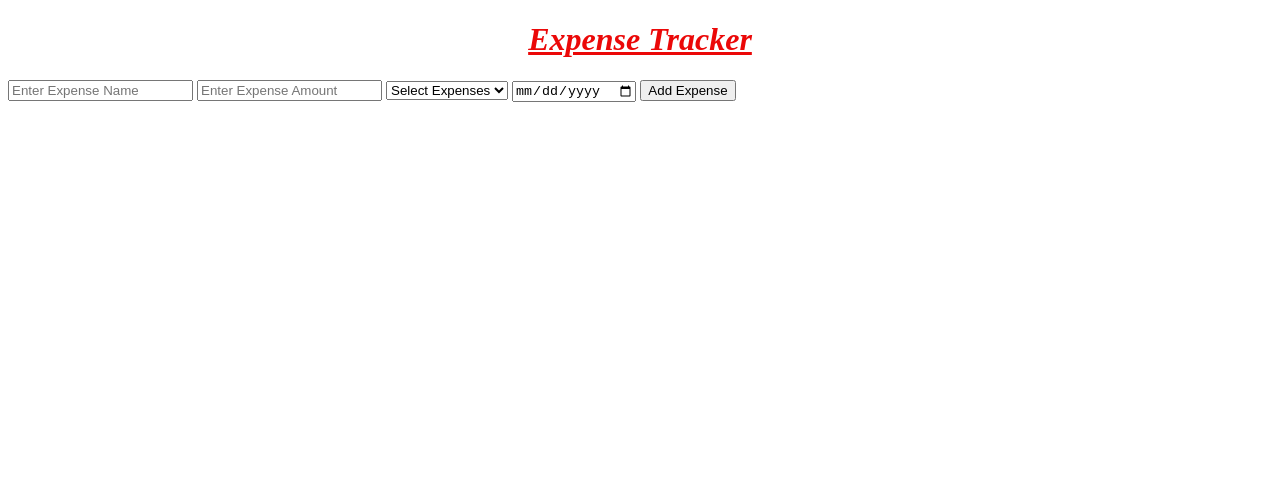
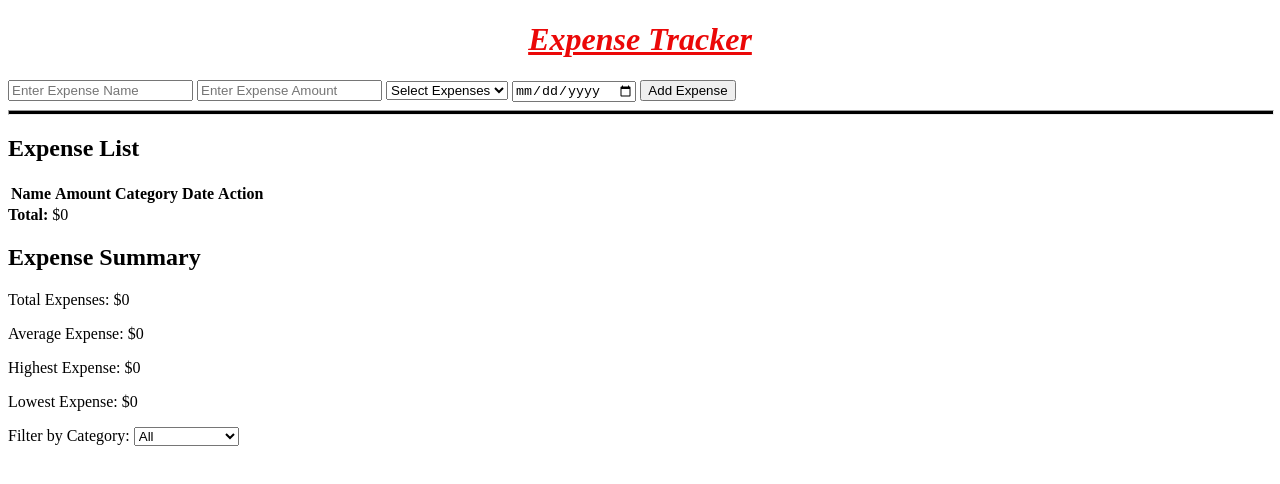
Before and after one commit to dipanaditya0022-byte/Js_Mini_Projects, a plain HTML site: page Expense_Tracker/index.html in a window 1280 px wide. Drawn offline with Linux system fonts and the light colour scheme.

Commit message:
file add

```diff
--- a/Expense_Tracker/index.html
+++ b/Expense_Tracker/index.html
@@ -28,9 +28,43 @@
         </select>
         <input type = "date" id = "expenseDate">
         <button id="addExpenseBtn">Add Expense</button>
-
-
      </div>
+    <hr style="width:100%; height:3px; background-color:black;">
+    <div id="expenseList" class="box">
+        <h2>Expense List</h2>
+        <table id = "expenseTable">
+            <thead>
+                <tr>
+                    <th>Name</th>
+                    <th>Amount</th>
+                    <th>Category</th>
+                    <th>Date</th>
+                    <th>Action</th>
+                </tr>
+            </thead>
+            <tbody id="expense-List"></tbody>
+        </table>
+           <div class="total-amount">
+                <strong>Total:</strong> $<span id="total-amount">0</span>
+            </div>
+        </div>
+        <div class ="result-box">
+            <h2>Expense Summary</h2>
+            <p>Total Expenses: $<span id="total-expenses">0</span></p>
+            <p>Average Expense: $<span id="average-expense">0</span></p>
+            <p>Highest Expense: $<span id="highest-expense">0</span></p>
+            <p>Lowest Expense: $<span id="lowest-expense">0</span></p>
+        </div>
+         <div class="filter">
+            <label for="filter-category">Filter by Category:</label>
+            <select id="filter-category">
+                <option value="All">All</option>
+                <option value="Food">Food</option>
+                <option value="Transport">Transport</option>
+                <option value="Entertainment">Entertainment</option>
+                <option value="Other">Other</option>
+            </select>
+        </div>
     <script src = "script.js"></script>
 </body>
 </html>
```
